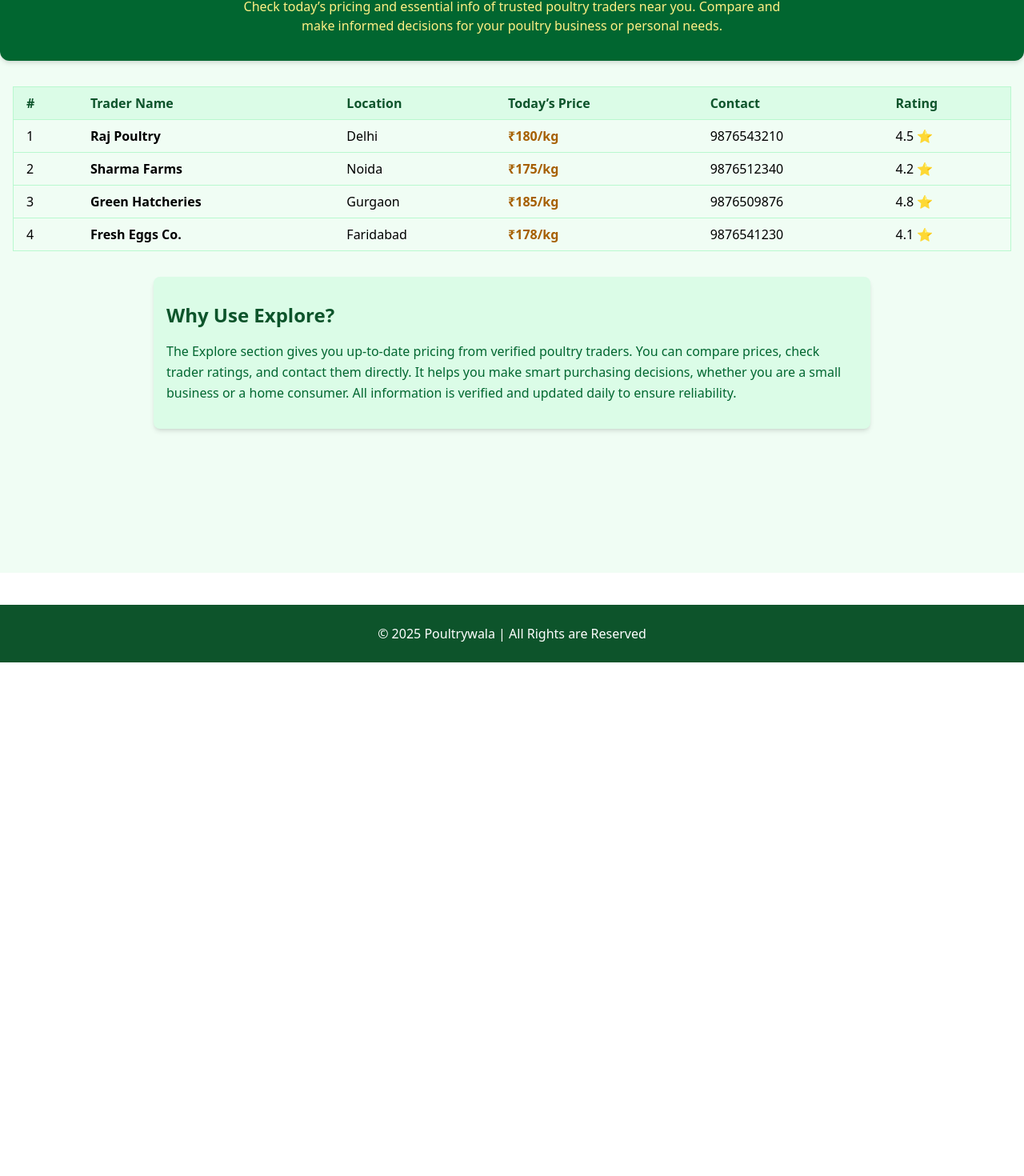
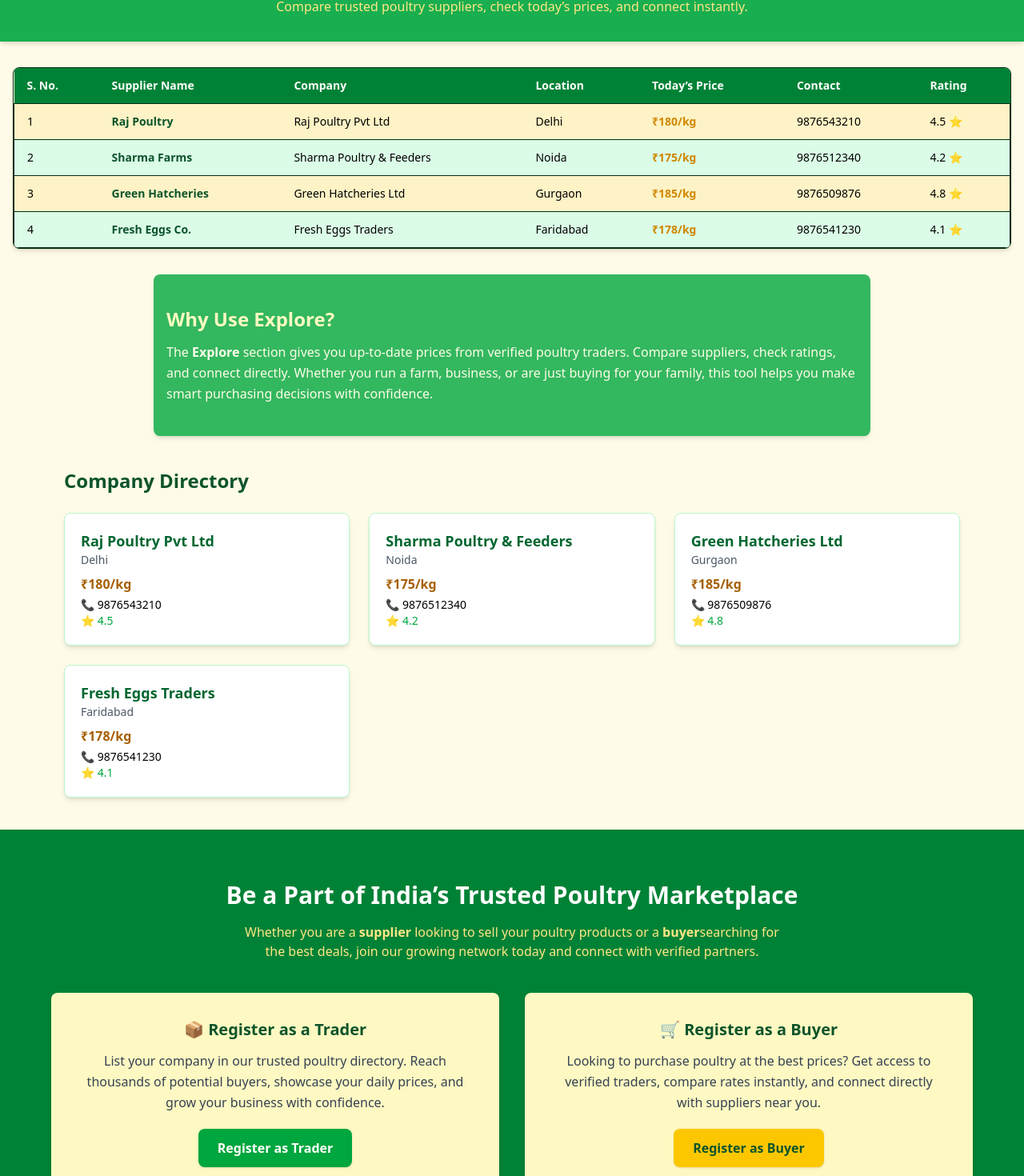
Before and after one commit to Ojaswakesharwani/PoultryWalaFresh, a React (Vite) app: page /explore in a window 1280 px wide. Shown: the part 150-1620 px from the top of the page at 80% size. Before the commit the page ends 978 px from the top, so only its background shows below. Built offline with nearby package versions, Linux system fonts and the light colour scheme.

Commit message:
added registration

```diff
--- /dev/null
+++ b/src/components/layouts/BuyerRegistration.jsx
@@ -0,0 +1,49 @@
+import React from "react";
+
+const BuyerRegistration = () => {
+  return (
+    <div>
+      <h2 className="text-2xl font-bold text-green-800 mb-4">
+        🛒 Buyer Registration
+      </h2>
+      <form className="space-y-4">
+        <input
+          type="text"
+          placeholder="Full Name"
+          className="w-full border rounded p-2"
+          required
+        />
+        <input
+          type="tel"
+          placeholder="Phone Number"
+          className="w-full border rounded p-2"
+          required
+        />
+        <input
+          type="email"
+          placeholder="Email"
+          className="w-full border rounded p-2"
+          required
+        />
+        <input
+          type="text"
+          placeholder="City"
+          className="w-full border rounded p-2"
+          required
+        />
+        <input
+          type="text"
+          placeholder="State"
+          className="w-full border rounded p-2"
+          required
+        />
+
+        <button className="bg-yellow-500 text-green-900 px-4 py-2 rounded hover:bg-yellow-600">
+          Submit
+        </button>
+      </form>
+    </div>
+  );
+};
+
+export default BuyerRegistration;
--- /dev/null
+++ b/src/components/layouts/Models.jsx
@@ -0,0 +1,22 @@
+import React from "react";
+
+const Modal = ({ isOpen, onClose, children }) => {
+  if (!isOpen) return null;
+
+  return (
+    <div className="fixed inset-0 flex items-center justify-center bg-black/50 z-50">
+      <div className="bg-white rounded-lg shadow-lg w-full max-w-lg p-6 relative">
+        {/* Close button */}
+        <button
+          onClick={onClose}
+          className="absolute top-3 right-3 text-gray-500 hover:text-red-500 text-xl"
+        >
+          ✖
+        </button>
+        {children}
+      </div>
+    </div>
+  );
+};
+
+export default Modal;
--- /dev/null
+++ b/src/components/layouts/TraderRegistration.jsx
@@ -0,0 +1,49 @@
+import React from "react";
+
+const TraderRegistration = () => {
+  return (
+    <div>
+      <h2 className="text-2xl font-bold text-green-800 mb-4">
+        📦 Trader Registration
+      </h2>
+      <form className="space-y-4">
+        <input
+          type="text"
+          placeholder="Full Name"
+          className="w-full border rounded p-2"
+          required
+        />
+        <input
+          type="text"
+          placeholder="Company Name"
+          className="w-full border rounded p-2"
+          required
+        />
+        <input
+          type="tel"
+          placeholder="Phone Number"
+          className="w-full border rounded p-2"
+          required
+        />
+        <input
+          type="email"
+          placeholder="Email"
+          className="w-full border rounded p-2"
+          required
+        />
+        <input
+          type="text"
+          placeholder="Location / City"
+          className="w-full border rounded p-2"
+          required
+        />
+
+        <button className="bg-green-600 text-white px-4 py-2 rounded hover:bg-green-700">
+          Submit
+        </button>
+      </form>
+    </div>
+  );
+};
+
+export default TraderRegistration;
--- a/src/pages/Explore.jsx
+++ b/src/pages/Explore.jsx
@@ -1,6 +1,9 @@
-import React from "react";
+import React, { useState } from "react";   // ✅ fixed import
+import Modal from "../components/layouts/Models";   // ✅ added missing Modal import
+import TraderRegistration from "../components/layouts/TraderRegistration";
+import BuyerRegistration from "../components/layouts/BuyerRegistration";
 
-// Sample data for traders — you can replace with API data later
+// Sample data for traders — later you can fetch from API
 const traders = [
   {
     id: 1,
@@ -9,6 +12,7 @@ const traders = [
     todayPrice: "₹180/kg",
     contact: "9876543210",
     rating: 4.5,
+    company: "Raj Poultry Pvt Ltd",
   },
   {
     id: 2,
@@ -17,6 +21,7 @@ const traders = [
     todayPrice: "₹175/kg",
     contact: "9876512340",
     rating: 4.2,
+    company: "Sharma Poultry & Feeders",
   },
   {
     id: 3,
@@ -25,6 +30,7 @@ const traders = [
     todayPrice: "₹185/kg",
     contact: "9876509876",
     rating: 4.8,
+    company: "Green Hatcheries Ltd",
   },
   {
     id: 4,
@@ -33,47 +39,51 @@ const traders = [
     todayPrice: "₹178/kg",
     contact: "9876541230",
     rating: 4.1,
+    company: "Fresh Eggs Traders",
   },
 ];
 
 const Explore = () => {
+  const [openModal, setOpenModal] = useState(null); // "trader", "buyer", or null
+
   return (
-    <div className="min-h-screen bg-green-50">
+    <div className="min-h-screen bg-yellow-50">
       {/* Header Section */}
-      <div className="bg-green-800 text-yellow-400 py-8 px-4 text-center rounded-b-xl shadow-md">
-        <h1 className="text-3xl md:text-4xl font-bold">Explore Traders</h1>
-        <p className="mt-2 text-yellow-200 max-w-2xl mx-auto">
-          Check today’s pricing and essential info of trusted poultry traders near you.
-          Compare and make informed decisions for your poultry business or personal needs.
+      <div className="bg-green-600/90 text-yellow-100 py-8 px-4 text-center shadow-md">
+        <h1 className="text-3xl md:text-4xl font-bold">Explore Poultry Traders</h1>
+        <p className="mt-2 text-amber-200 max-w-2xl mx-auto">
+          Compare trusted poultry suppliers, check today’s prices, and connect instantly.
         </p>
       </div>
 
       {/* Table Section */}
       <div className="max-w-7xl mx-auto px-4 py-8">
-        <div className="overflow-x-auto">
-          <table className="min-w-full border border-green-200 rounded-lg shadow-sm">
-            <thead className="bg-green-100 text-green-900">
+        <div className="overflow-x-auto shadow-md rounded-lg border border-green-950">
+          <table className="min-w-full text-sm text-left shadow-2xl">
+            <thead className="bg-green-700 text-white sticky border-green-950 top-0">
               <tr>
-                <th className="py-2 px-4 border-b border-green-200 text-left">#</th>
-                <th className="py-2 px-4 border-b border-green-200 text-left">Trader Name</th>
-                <th className="py-2 px-4 border-b border-green-200 text-left">Location</th>
-                <th className="py-2 px-4 border-b border-green-200 text-left">Today’s Price</th>
-                <th className="py-2 px-4 border-b border-green-200 text-left">Contact</th>
-                <th className="py-2 px-4 border-b border-green-200 text-left">Rating</th>
+                <th className="py-3 px-4">S. No.</th>
+                <th className="py-3 px-4">Supplier Name</th>
+                <th className="py-3 px-4">Company</th>
+                <th className="py-3 px-4">Location</th>
+                <th className="py-3 px-4">Today’s Price</th>
+                <th className="py-3 px-4">Contact</th>
+                <th className="py-3 px-4">Rating</th>
               </tr>
             </thead>
             <tbody>
               {traders.map((trader) => (
                 <tr
                   key={trader.id}
-                  className="even:bg-green-50 hover:bg-green-100 transition-colors"
+                  className="even:bg-green-100 bg-amber-100 border-green-950 border-1 hover:bg-green-600/60 transition"
                 >
-                  <td className="py-2 px-4 border-b border-green-200">{trader.id}</td>
-                  <td className="py-2 px-4 border-b border-green-200 font-semibold">{trader.name}</td>
-                  <td className="py-2 px-4 border-b border-green-200">{trader.location}</td>
-                  <td className="py-2 px-4 border-b border-green-200 text-yellow-700 font-bold">{trader.todayPrice}</td>
-                  <td className="py-2 px-4 border-b border-green-200">{trader.contact}</td>
-                  <td className="py-2 px-4 border-b border-green-200">{trader.rating} ⭐</td>
+                  <td className="py-3 px-4 font-medium">{trader.id}</td>
+                  <td className="py-3 px-4 font-semibold text-green-900">{trader.name}</td>
+                  <td className="py-3 px-4">{trader.company}</td>
+                  <td className="py-3 px-4">{trader.location}</td>
+                  <td className="py-3 px-4 text-yellow-600 font-bold">{trader.todayPrice}</td>
+                  <td className="py-3 px-4">{trader.contact}</td>
+                  <td className="py-3 px-4">{trader.rating} ⭐</td>
                 </tr>
               ))}
             </tbody>
@@ -81,16 +91,87 @@ const Explore = () => {
         </div>
       </div>
 
-      {/* Essential Info Section */}
-      <div className="max-w-4xl mx-auto px-4 py-8 bg-green-100 rounded-lg shadow-md">
-        <h2 className="text-2xl font-bold text-green-900 mb-4">Why Use Explore?</h2>
-        <p className="text-green-800 leading-relaxed">
-          The Explore section gives you up-to-date pricing from verified poultry traders.
-          You can compare prices, check trader ratings, and contact them directly. It helps you
-          make smart purchasing decisions, whether you are a small business or a home consumer.
-          All information is verified and updated daily to ensure reliability.
+      {/* Why Use Explore Section */}
+      <div className="max-w-4xl mx-auto px-4 py-10 bg-green-600/80 rounded-lg shadow-md">
+        <h2 className="text-2xl font-bold text-yellow-100 mb-3">Why Use Explore?</h2>
+        <p className="text-yellow-50 leading-relaxed">
+          The <b>Explore</b> section gives you up-to-date prices from verified poultry traders.
+          Compare suppliers, check ratings, and connect directly. Whether you run a farm,
+          business, or are just buying for your family, this tool helps you make smart
+          purchasing decisions with confidence.
         </p>
       </div>
+
+      {/* Company Directory Section */}
+      <div className="max-w-6xl mx-auto px-4 py-10">
+        <h2 className="text-2xl font-bold text-green-900 mb-6">Company Directory</h2>
+        <div className="grid md:grid-cols-2 lg:grid-cols-3 gap-6 ">
+          {traders.map((trader) => (
+            <div
+              key={trader.id}
+              className="bg-white border border-green-200 hover:bg-green-500/70 rounded-lg shadow-md p-5 hover:shadow-lg transition"
+            >
+              <h3 className="text-lg font-bold text-green-800">{trader.company}</h3>
+              <p className="text-sm text-gray-600">{trader.location}</p>
+              <p className="mt-2 text-yellow-700 font-semibold">{trader.todayPrice}</p>
+              <p className="text-sm mt-1">📞 {trader.contact}</p>
+              <p className="text-sm text-green-600">⭐ {trader.rating}</p>
+            </div>
+          ))}
+        </div>
+      </div>
+
+      {/* Call to Action Section */}
+      <div className="bg-green-700 text-white py-16 px-6">
+        <div className="max-w-6xl mx-auto text-center">
+          <h2 className="text-2xl md:text-3xl font-bold mb-4">
+            Be a Part of India’s Trusted Poultry Marketplace
+          </h2>
+          <p className="text-amber-200 max-w-2xl mx-auto mb-10">
+            Whether you are a <b>supplier</b> looking to sell your poultry products or a <b>buyer</b>
+            searching for the best deals, join our growing network today and connect with verified partners.
+          </p>
+
+          {/* Two registration cards */}
+          <div className="grid md:grid-cols-2 gap-8 mt-6">
+            {/* Trader Registration */}
+            <div className="bg-yellow-100 text-green-900 rounded-lg shadow-md p-8 hover:shadow-lg transition">
+              <h3 className="text-xl font-bold mb-3">📦 Register as a Trader</h3>
+              <p className="mb-5 text-gray-700 leading-relaxed">
+                List your company in our trusted poultry directory. Reach thousands of
+                potential buyers, showcase your daily prices, and grow your business with confidence.
+              </p>
+              <button
+                onClick={() => setOpenModal("trader")}
+                className="px-6 py-3 bg-green-600 hover:bg-green-700 text-white font-semibold rounded-lg shadow"
+              >
+                Register as Trader
+              </button>
+            </div>
+
+            {/* Buyer Registration */}
+            <div className="bg-yellow-100 text-green-900 rounded-lg shadow-md p-8 hover:shadow-lg transition">
+              <h3 className="text-xl font-bold mb-3">🛒 Register as a Buyer</h3>
+              <p className="mb-5 text-gray-700 leading-relaxed">
+                Looking to purchase poultry at the best prices? Get access to verified traders,
+                compare rates instantly, and connect directly with suppliers near you.
+              </p>
+              <button
+                onClick={() => setOpenModal("buyer")}
+                className="px-6 py-3 bg-yellow-400 hover:bg-yellow-500 text-green-900 font-semibold rounded-lg shadow"
+              >
+                Register as Buyer
+              </button>
+            </div>
+          </div>
+        </div>
+      </div>
+
+      {/* ✅ Modal */}
+      <Modal isOpen={openModal !== null} onClose={() => setOpenModal(null)}>
+        {openModal === "trader" && <TraderRegistration />}
+        {openModal === "buyer" && <BuyerRegistration />}
+      </Modal>
     </div>
   );
 };
```
Also changed, not shown: src/pages/Registration.jsx (added).
